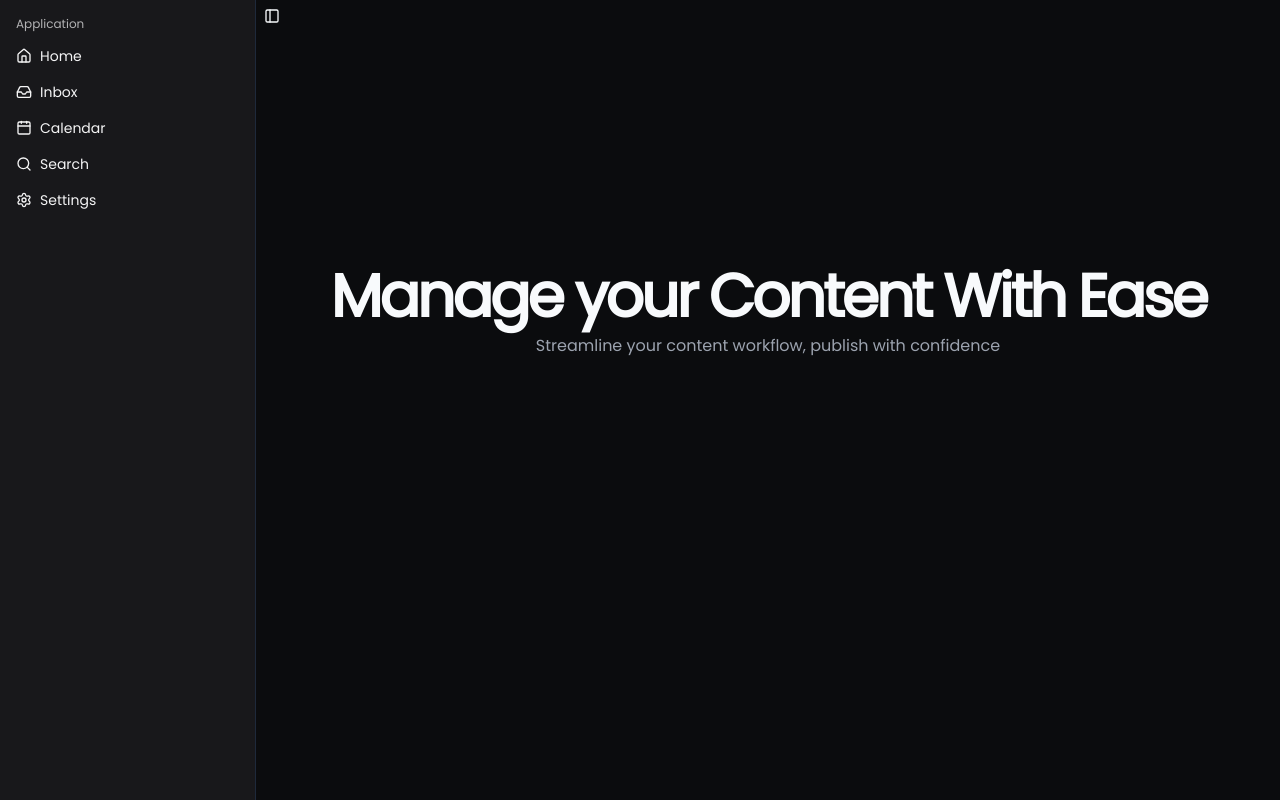
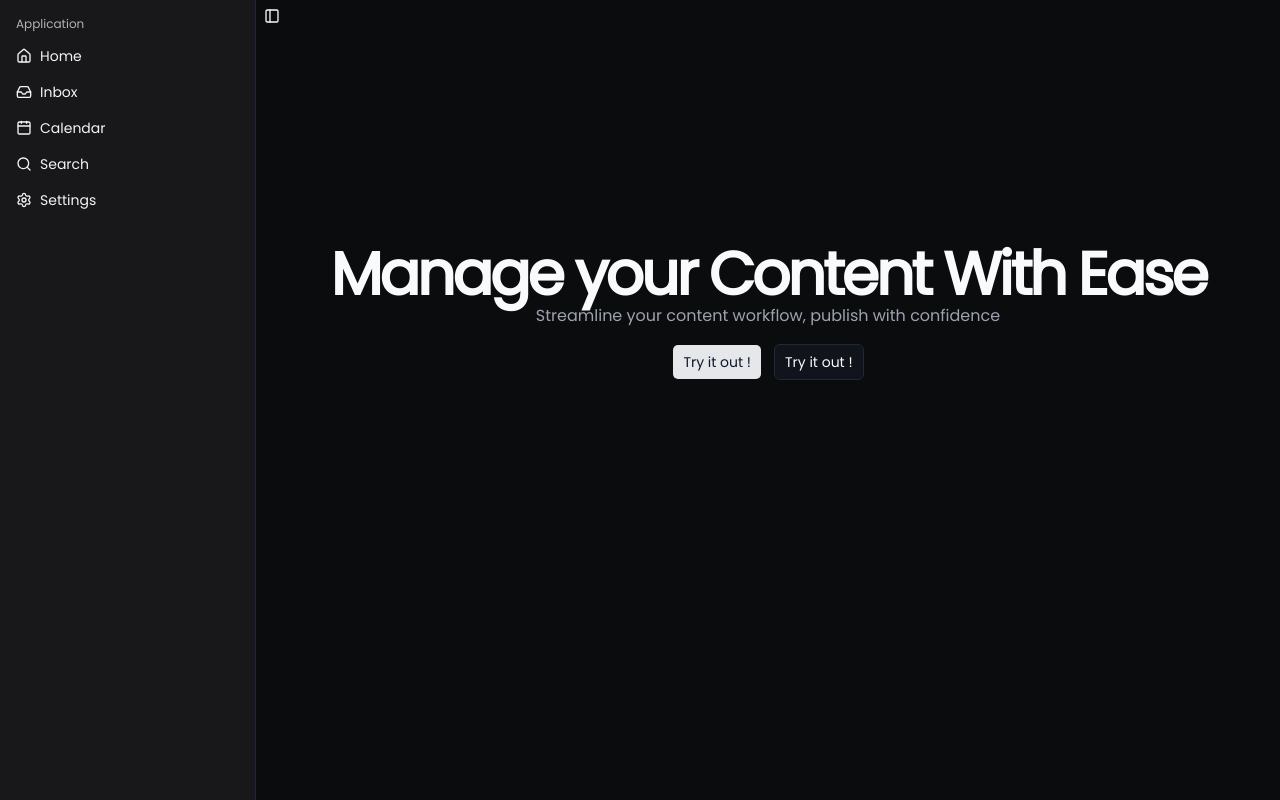
Before and after one commit to coderAshwathama/next-cms, a Next.js app: page / in a window 1280 px wide. Built offline with nearby package versions, Linux system fonts and the light colour scheme.

Commit message:
added the buttons from the shadcn for the landing page

```diff
--- a/src/app/page.js
+++ b/src/app/page.js
@@ -1,14 +1,25 @@
+import { Button } from "@/components/ui/button";
+
 export default function Landing() {
   return (
     <main className="w-full">
       <section className="flex justify-center w-full h-[50vh] sm:h-[70vh]">
-        <div className="flex flex-col justify-center items-center  gap-2 text-center">
+        <div className="flex flex-col justify-center items-center  gap-4 text-center">
+          <div>
             <h1 className="text-3xl font-bold tracking-tighter sm:text-4xl md:text-5xl lg:text-6xl">
               Manage your Content With Ease
             </h1>
             <p className="text-gray-400 max-w-[700px] mx-auto">
               Streamline your content workflow, publish with confidence
             </p>
+          </div>
+
+          <div className="flex gap-3">
+            <Button variant={"default"} className="bg-gray-200">
+              Try it out !{" "}
+            </Button>
+            <Button variant={"outline"}>Try it out ! </Button>
+          </div>
         </div>
       </section>
       <section></section>
```
Lines whose indentation alone changed are shown as unchanged.
